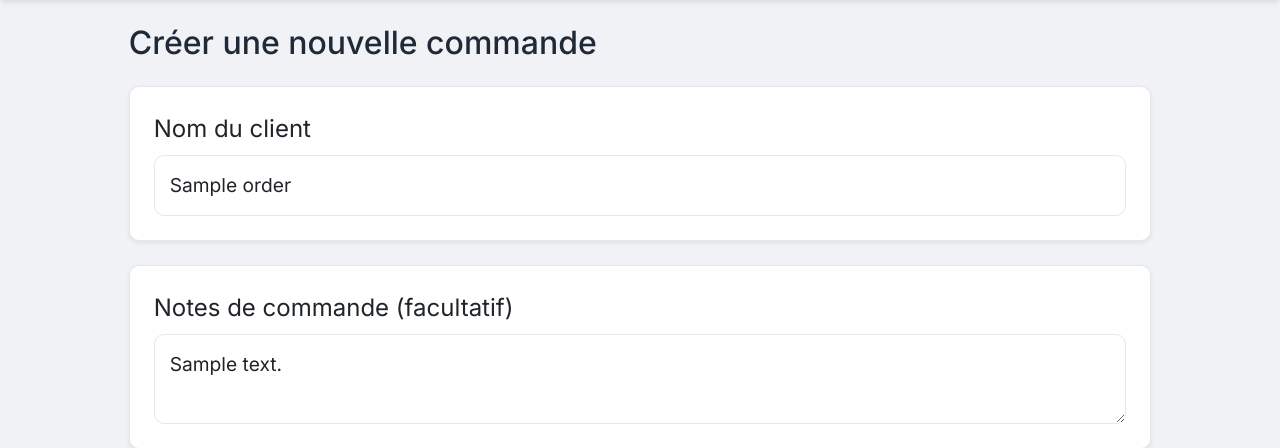
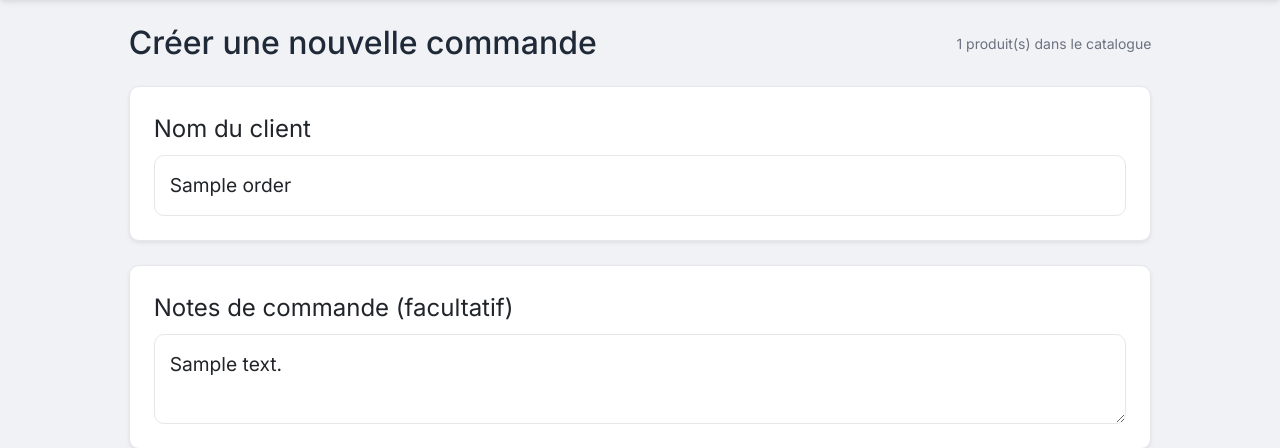
Before and after one commit to oussahmane/gropro, a Laravel app: page /worker/order/1/edit in a window 1280 px wide. Shown: the part 72-520 px from the top of the page. Run offline with Laravel 12, Linux system fonts and the light colour scheme; a user stored in the database is signed in; data comes from the database, SQL or seed files in the repository; tables that the repository leaves empty hold one stand-in row (values such as "Sample post").

Commit message:
Show global products count on worker order page
Pass Product::count() into the order create/edit view and display
it beside the page title so workers can see catalog size at a glance.

Co-authored-by: oussahmane <oussahmane@users.noreply.github.com>

```diff
--- a/app/Http/Controllers/WorkerController.php
+++ b/app/Http/Controllers/WorkerController.php
@@ -2,10 +2,10 @@
 
 namespace App\Http\Controllers;
 
-use Illuminate\Http\Request;
 use App\Models\Order;
 use App\Models\OrderItem;
 use App\Models\Product;
+use Illuminate\Http\Request;
 use Illuminate\Support\Facades\DB;
 use Illuminate\Support\Str;
 
@@ -14,16 +14,17 @@ class WorkerController extends Controller
     public function dashboard()
     {
         $orders = Order::where('worker_id', auth()->id())->orderBy('created_at', 'desc')->get();
+
         return view('worker.dashboard', compact('orders'));
     }
 
     public function createOrder()
     {
         $order = Order::create([
-            'order_number' => 'ORD-' . strtoupper(Str::random(8)),
+            'order_number' => 'ORD-'.strtoupper(Str::random(8)),
             'worker_id' => auth()->id(),
             'customer_name' => '',
-            'status' => 'draft'
+            'status' => 'draft',
         ]);
 
         return redirect()->route('worker.order.edit', $order);
@@ -36,7 +37,7 @@ class WorkerController extends Controller
             return response()->json([]);
         }
 
-        $products = Product::whereRaw('LOWER(designation) LIKE ?', ['%' . strtolower($query) . '%'])
+        $products = Product::whereRaw('LOWER(designation) LIKE ?', ['%'.strtolower($query).'%'])
             ->limit(20)
             ->get(['id', 'designation', 'qtu']);
 
@@ -50,7 +51,9 @@ class WorkerController extends Controller
         }
 
         $order->load('items');
-        return view('worker.order.create', compact('order'));
+        $productsCount = Product::count();
+
+        return view('worker.order.create', compact('order', 'productsCount'));
     }
 
     public function updateOrder(Request $request, Order $order)
@@ -78,7 +81,7 @@ class WorkerController extends Controller
             if (array_key_exists('notes', $validated)) {
                 $updateData['notes'] = $validated['notes'];
             }
-            if (!empty($updateData)) {
+            if (! empty($updateData)) {
                 $order->update($updateData);
             }
 
@@ -86,7 +89,9 @@ class WorkerController extends Controller
 
             if (isset($validated['items'])) {
                 foreach ($validated['items'] as $item) {
-                    if ($item['box'] == 0 && $item['units'] == 0) continue;
+                    if ($item['box'] == 0 && $item['units'] == 0) {
+                        continue;
+                    }
                     OrderItem::create([
                         'order_id' => $order->id,
                         'product_id' => $item['product_id'] ?? null,
--- a/resources/views/worker/order/create.blade.php
+++ b/resources/views/worker/order/create.blade.php
@@ -3,7 +3,10 @@
 @section('content')
 <div class="row" id="app-order">
     <div class="col-12 col-xl-10 mx-auto">
-        <h2 class="mb-4">Créer une nouvelle commande</h2>
+        <div class="d-flex justify-content-between align-items-center mb-4 flex-wrap gap-2">
+            <h2 class="mb-0">Créer une nouvelle commande</h2>
+            <small class="text-muted">{{ $productsCount }} produit(s) dans le catalogue</small>
+        </div>
 
         <form id="orderForm">
             @csrf
```
Also changed, not shown: tests/Feature/OrderProductsCountTest.php (added, +35 -0 lines).
